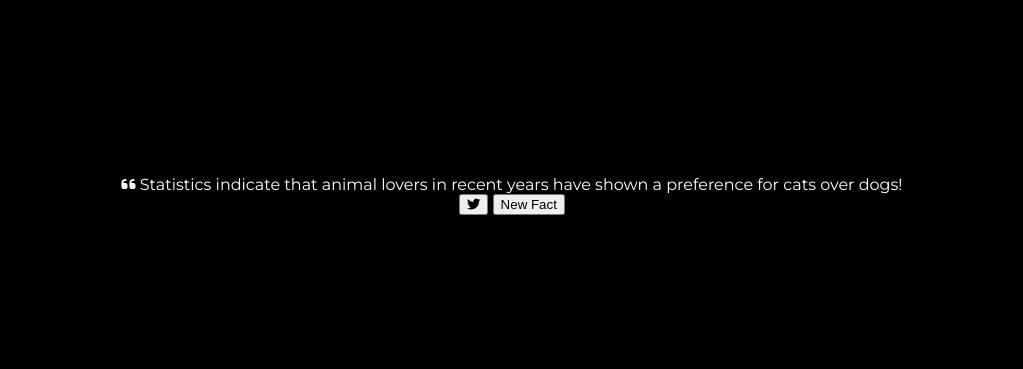
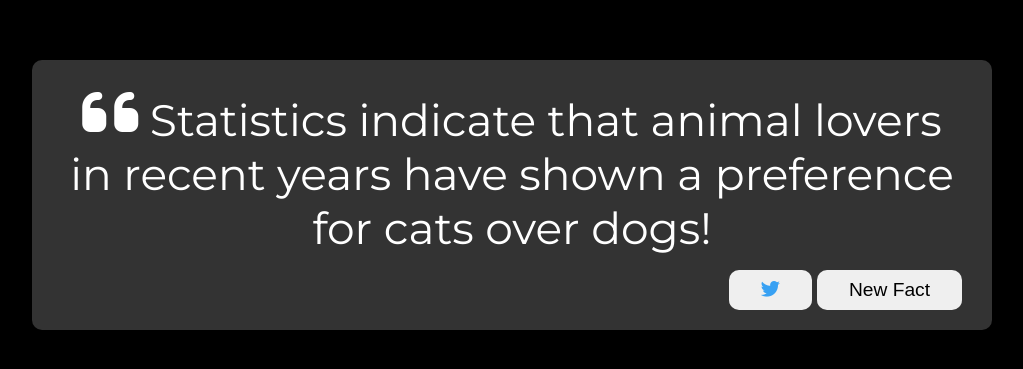
Before and after one commit to anetasobanska/cat-facts, a plain HTML site: page index.html in a window 1280 px wide. Shown: the part 205-574 px from the top of the page, without its empty margins (128-1151 px from the left). Drawn offline with Linux system fonts and the light colour scheme.

Commit message:
added styles

```diff
--- a/style.css
+++ b/style.css
@@ -15,3 +15,65 @@
     align-items: center;
     justify-content: center;
 }
+
+.fact-container {
+    width: auto;
+    max-width: 900px;
+    padding: 20px 30px;
+    border-radius: 10px;
+    background-color: rgba(255, 255, 255, 0.2);
+}
+
+.fact-text {
+    font-size: 2.75rem;
+}
+
+.fact-text-long {
+    font-size: 2rem;
+}
+
+.fa-quote-left {
+    font-size: 4rem;
+}
+
+.button-container {
+    margin-top: 15px;
+    display: flex;
+    justify-content: end;
+}
+
+button {
+    margin-left: 5px;
+    padding: 0.5rem 2rem;
+    cursor: pointer;
+    font-size: 1.2rem;
+    height: 2.5rem;
+    border: none;
+    border-radius: 10px;
+    outline: none;
+}
+
+button:hover {
+    background-color: orange;
+}
+
+button:active {
+    transform: translate(0, 0.3rem);
+}
+
+.twitter-button {
+    color: #38a1f3;
+}
+
+.twitter-button:hover {
+    color: #1795f8;
+}
+
+@media screen and (max-width: 1000px) {
+    .fact-container {
+        margin: auto 10px;
+    }
+    .fact-text {
+        font-size: 2.5rem;
+    }
+}
```
